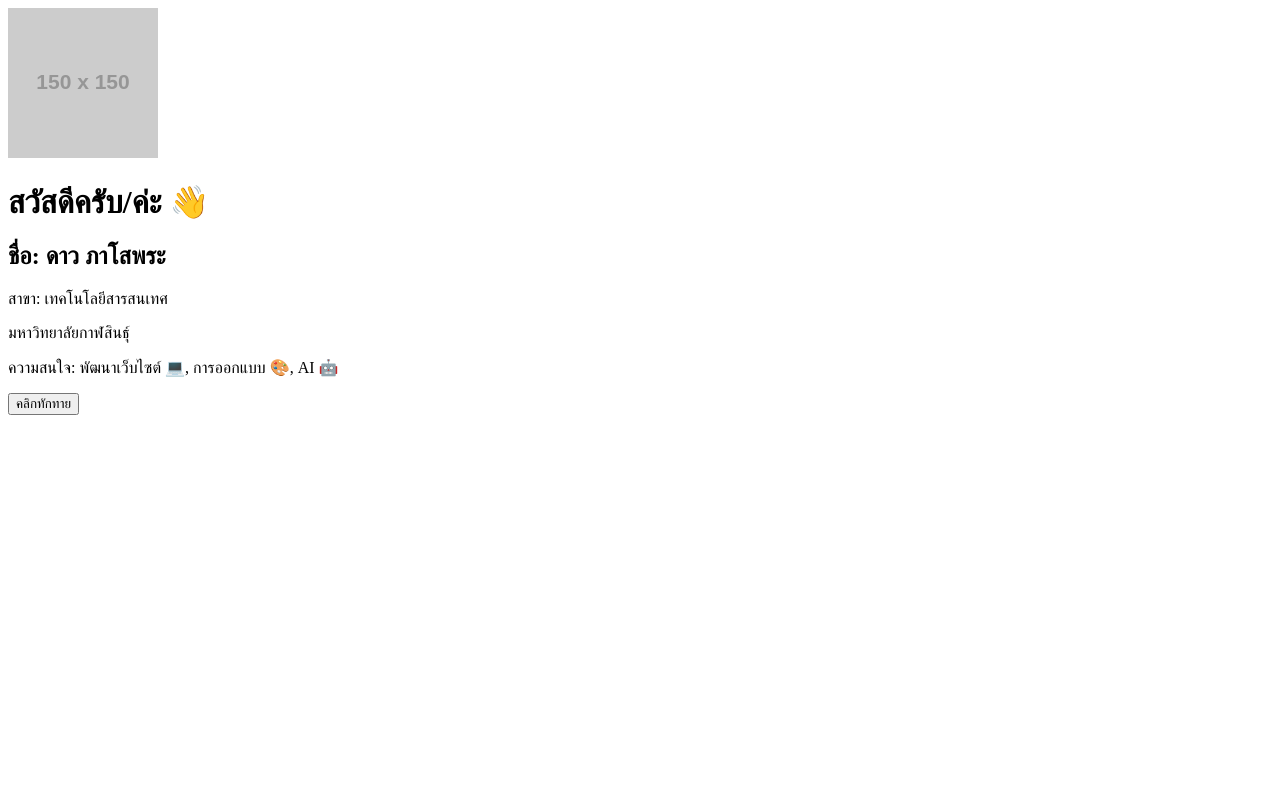
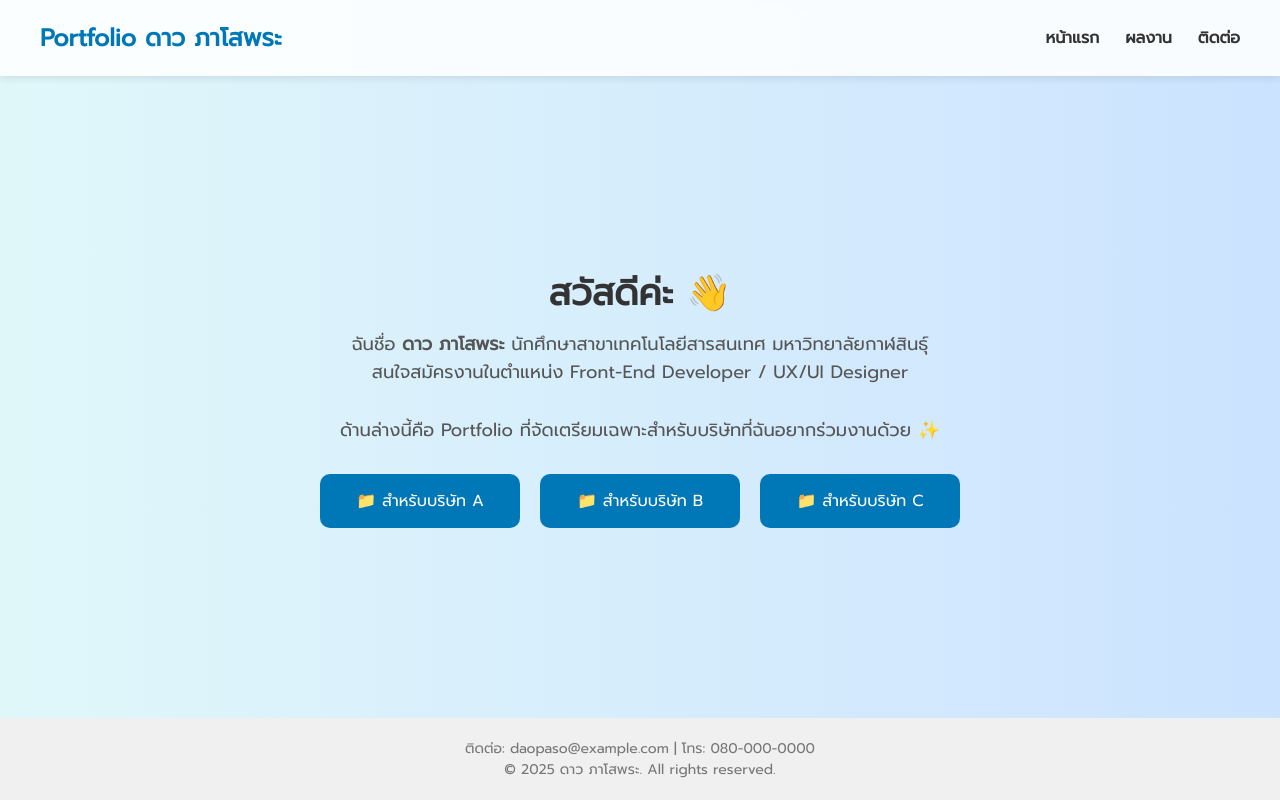
Before and after one commit to dawPhasopra/dawPhasopra.github.io, a plain HTML site: page index.html in a window 1280 px wide. Drawn offline with Linux system fonts and the light colour scheme; placeholder pictures from the web are drawn by us.

Commit message:
Update index.html

```diff
--- a/index.html
+++ b/index.html
@@ -1,24 +1,159 @@
 <!DOCTYPE html>
 <html lang="th">
 <head>
-  <meta charset="UTF-8">
-  <meta name="viewport" content="width=device-width, initial-scale=1">
-  <title>แนะนำตัวเอง</title>
-  <link rel="stylesheet" href="styles.css">
+  <meta charset="UTF-8" />
+  <meta name="viewport" content="width=device-width, initial-scale=1.0" />
+  <title>Portfolio - ดาว ภาโสพระ</title>
+  <style>
+    /* ฟอนต์ไทย */
+    @import url('https://fonts.googleapis.com/css2?family=Prompt&display=swap');
+
+    * {
+      margin: 0;
+      padding: 0;
+      box-sizing: border-box;
+      font-family: 'Prompt', sans-serif;
+    }
+
+    body {
+      background: linear-gradient(to right, #e0f7fa, #cce3ff);
+      color: #333;
+      display: flex;
+      flex-direction: column;
+      min-height: 100vh;
+    }
+
+    header {
+      background-color: #ffffffdd;
+      backdrop-filter: blur(10px);
+      padding: 20px 40px;
+      display: flex;
+      justify-content: space-between;
+      align-items: center;
+      box-shadow: 0 2px 8px rgba(0,0,0,0.1);
+      position: sticky;
+      top: 0;
+      z-index: 100;
+    }
+
+    header h1 {
+      font-size: 24px;
+      color: #0077b6;
+    }
+
+    nav a {
+      margin-left: 20px;
+      text-decoration: none;
+      color: #333;
+      font-weight: bold;
+    }
+
+    nav a:hover {
+      color: #0077b6;
+    }
+
+    main {
+      flex: 1;
+      display: flex;
+      flex-direction: column;
+      align-items: center;
+      justify-content: center;
+      padding: 60px 20px;
+      text-align: center;
+    }
+
+    .intro {
+      max-width: 700px;
+    }
+
+    .intro h2 {
+      font-size: 36px;
+      margin-bottom: 10px;
+    }
+
+    .intro p {
+      font-size: 18px;
+      color: #555;
+      margin-bottom: 30px;
+    }
+
+    .button-group {
+      display: flex;
+      flex-wrap: wrap;
+      gap: 20px;
+      justify-content: center;
+    }
+
+    .button-group a {
+      padding: 15px 30px;
+      background-color: #0077b6;
+      color: white;
+      text-decoration: none;
+      border-radius: 10px;
+      font-size: 16px;
+      transition: background-color 0.3s ease;
+      min-width: 200px;
+      text-align: center;
+    }
+
+    .button-group a:hover {
+      background-color: #005f87;
+    }
+
+    footer {
+      background-color: #f0f0f0;
+      padding: 20px;
+      text-align: center;
+      font-size: 14px;
+      color: #777;
+    }
+
+    @media (max-width: 600px) {
+      .intro h2 {
+        font-size: 28px;
+      }
+
+      .button-group a {
+        font-size: 14px;
+        padding: 12px 20px;
+      }
+    }
+  </style>
 </head>
 <body>
-  <div class="container">
-    <div class="card">
-      <img src="https://via.placeholder.com/150" alt="รูปโปรไฟล์" class="profile-img">
-      <h1>สวัสดีครับ/ค่ะ 👋</h1>
-      <h2>ชื่อ: ดาว ภาโสพระ</h2>
-      <p>สาขา: เทคโนโลยีสารสนเทศ</p>
-      <p>มหาวิทยาลัยกาฬสินธุ์</p>
-      <p>ความสนใจ: พัฒนาเว็บไซต์ 💻, การออกแบบ 🎨, AI 🤖</p>
-      <button onclick="sayHi()">คลิกทักทาย</button>
+
+  <!-- ส่วนหัวเว็บ -->
+  <header>
+    <h1>Portfolio ดาว ภาโสพระ</h1>
+    <nav>
+      <a href="#">หน้าแรก</a>
+      <a href="#portfolio">ผลงาน</a>
+      <a href="#contact">ติดต่อ</a>
+    </nav>
+  </header>
+
+  <!-- เนื้อหาหลัก -->
+  <main>
+    <div class="intro">
+      <h2>สวัสดีค่ะ 👋</h2>
+      <p>ฉันชื่อ <strong>ดาว ภาโสพระ</strong> นักศึกษาสาขาเทคโนโลยีสารสนเทศ มหาวิทยาลัยกาฬสินธุ์<br>
+        สนใจสมัครงานในตำแหน่ง Front-End Developer / UX/UI Designer</p>
+      <p>ด้านล่างนี้คือ Portfolio ที่จัดเตรียมเฉพาะสำหรับบริษัทที่ฉันอยากร่วมงานด้วย ✨</p>
     </div>
-  </div>
 
-  <script src="script.js"></script>
+    <!-- ปุ่มเข้าดู Portfolio -->
+    <div class="button-group" id="portfolio">
+      <a href="portfolio-company-a.html">📁 สำหรับบริษัท A</a>
+      <a href="portfolio-company-b.html">📁 สำหรับบริษัท B</a>
+      <a href="portfolio-company-c.html">📁 สำหรับบริษัท C</a>
+    </div>
+  </main>
+
+  <!-- ส่วนท้ายเว็บ -->
+  <footer id="contact">
+    ติดต่อ: daopaso@example.com | โทร: 080-000-0000 <br>
+    &copy; 2025 ดาว ภาโสพระ. All rights reserved.
+  </footer>
+
 </body>
 </html>
```
